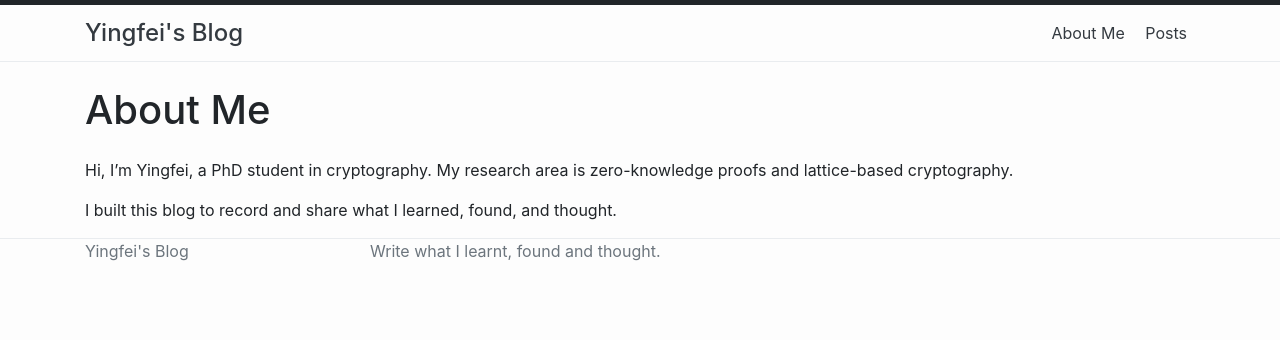
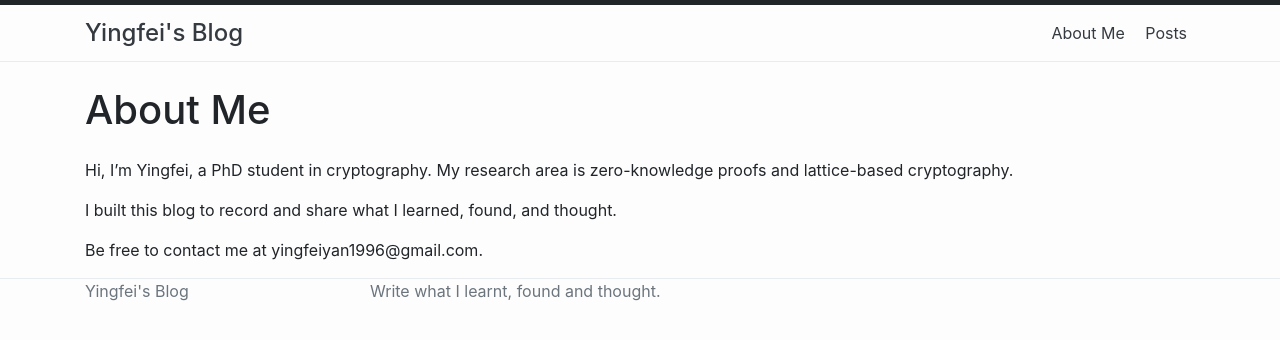
Before and after one commit to YanYingfei/yanyingfei.github.io, a Jekyll site: the page built from about.md, in a window 1280 px wide. Shown: the top 340 px of the page. Built offline with Jekyll 4.4.1, drawn with Linux system fonts in a browser that asks for light colours.

Commit message:
Update about.md

```diff
--- a/about.md
+++ b/about.md
@@ -7,3 +7,5 @@ permalink: /about/
 Hi, I'm Yingfei, a PhD student in cryptography. My research area is zero-knowledge proofs and lattice-based cryptography.
 
 I built this blog to record and share what I learned, found, and thought.
+
+Be free to contact me at yingfeiyan1996@gmail.com.
```
